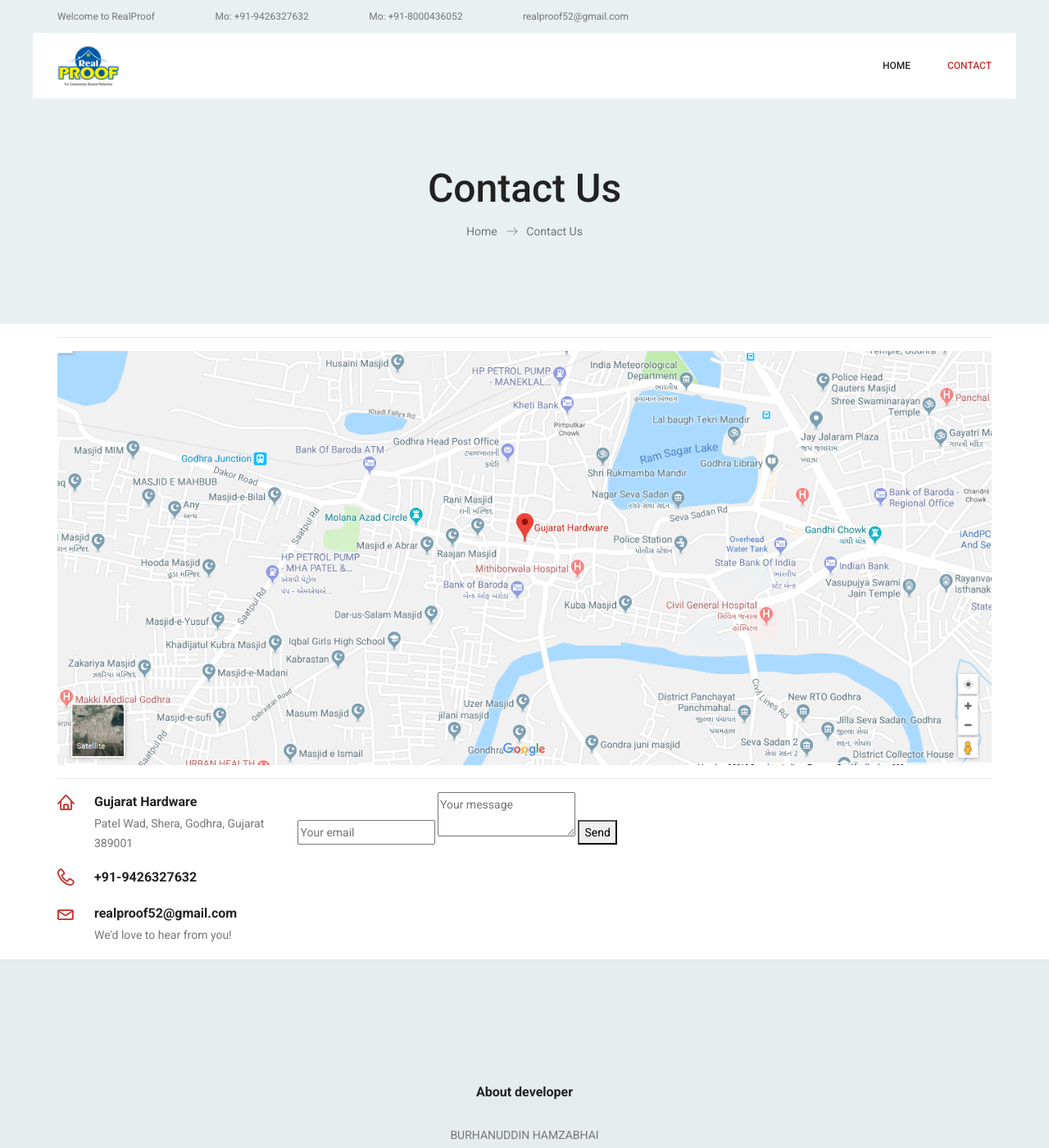
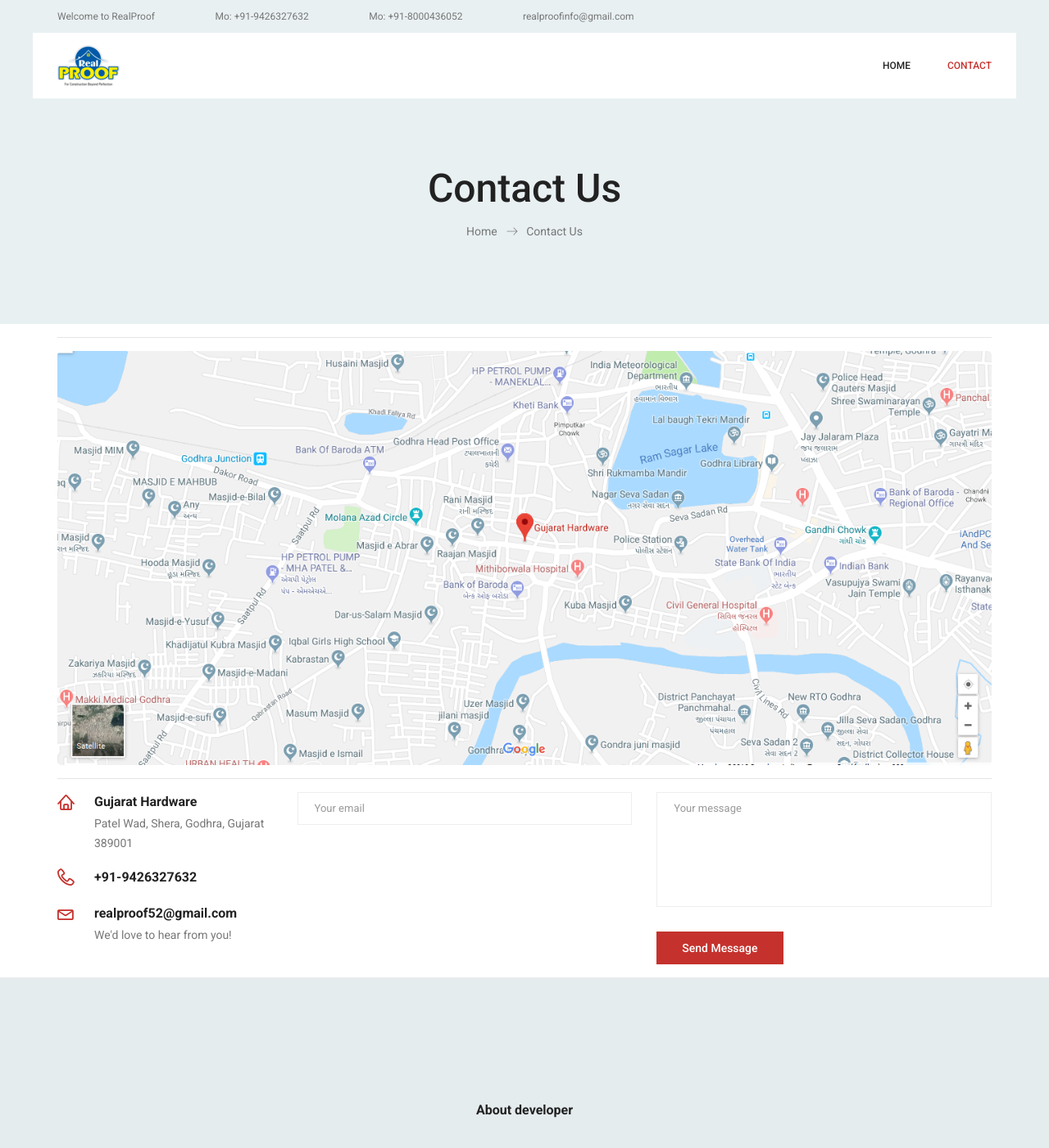
Before and after one commit to burhanuddinhamzabhai/mywebsite, a Jekyll site: the page contact.html, which Jekyll copies as it is, in a window 1280 px wide and 1400 px high. Shown: the whole window at 82% size. Built offline with Jekyll 4.4.1, drawn with Linux system fonts in a browser that asks for light colours.

Commit message:
updated contact form
contact form updated with provided information with new email-ID

```diff
--- a/contact.html
+++ b/contact.html
@@ -2,6 +2,7 @@
 <html lang="en">
     <head>
         <!-- Required meta tags -->
+<!-- 	    realproofinfo@gmail.com -->
         <meta charset="utf-8">
         <meta name="viewport" content="width=device-width, initial-scale=1, shrink-to-fit=no">
         <link rel="icon" href="img/Real_Proof_Logo.png" type="image/png">
@@ -107,7 +108,7 @@
 						<a href="#">Welcome to RealProof</a>
                         <a href="tel:+91-9426327632">Mo: +91-9426327632</a>
                         <a href="tel:+91-8000436052">Mo: +91-8000436052</a>
-						<a href="mailto:realproof52@gmail.com">realproof52@gmail.com</a>
+						<a href="mailto:realproofinfo@gmail.com">realproofinfo@gmail.com</a>
 
 					</div>
 
@@ -210,11 +211,34 @@
                     </div>
                 </div>
                 <div class="col-lg-9">
-                    <form method="POST" action="https://formspree.io/realproof52@gmail.com">
-  <input type="email" name="email" placeholder="Your email">
-  <textarea name="message" placeholder="Your message"></textarea>
-  <button type="submit">Send</button>
-</form>
+			<form class="row contact_form" method="POST" action="https://formspree.io/realproofinfo@gmail.com" id="contactForm" novalidate="novalidate">
+                        <!-- <input type="text" name="name"> -->
+                        <div class="col-md-6">
+                            <div class="form-group">
+                                <input type="email" class="form-control" name="email" placeholder="Your email">
+<!-- 				<input type="text" class="form-control" id="name" name="name" placeholder="Enter your query with your name"> -->
+                            </div>
+<!--                             <div class="form-group">
+
+				    <input type="email" class="form-control" id="email" name="_replyto" placeholder="Enter email address">
+                            </div> -->
+                            <!-- <input type="email" name="_replyto"> -->
+                            <!-- <input type="submit" value="Send"> -->
+                        </div>
+                        <div class="col-md-6">
+                            <div class="form-group">
+				    <textarea class="form-control" name="message" placeholder="Your message" ></textarea>
+<!--                                 <textarea class="form-control" name="message" placeholder="Enter your query..."></textarea> -->
+                            </div>
+                            <button type="submit" value="send" class="btn submit_btn">Send Message</button>
+                            <hr style="border: 0"/>
+                        </div>
+                    </form>
+<!--                     <form method="POST" action="https://formspree.io/realproof52@gmail.com"> -->
+<!--   <input type="email" name="email" placeholder="Your email"> -->
+<!--   <textarea name="message" placeholder="Your message"></textarea> -->
+<!--   <button type="submit">Send</button> -->
+<!-- </form> -->
                 </div>
             </div>
         </div>
```
